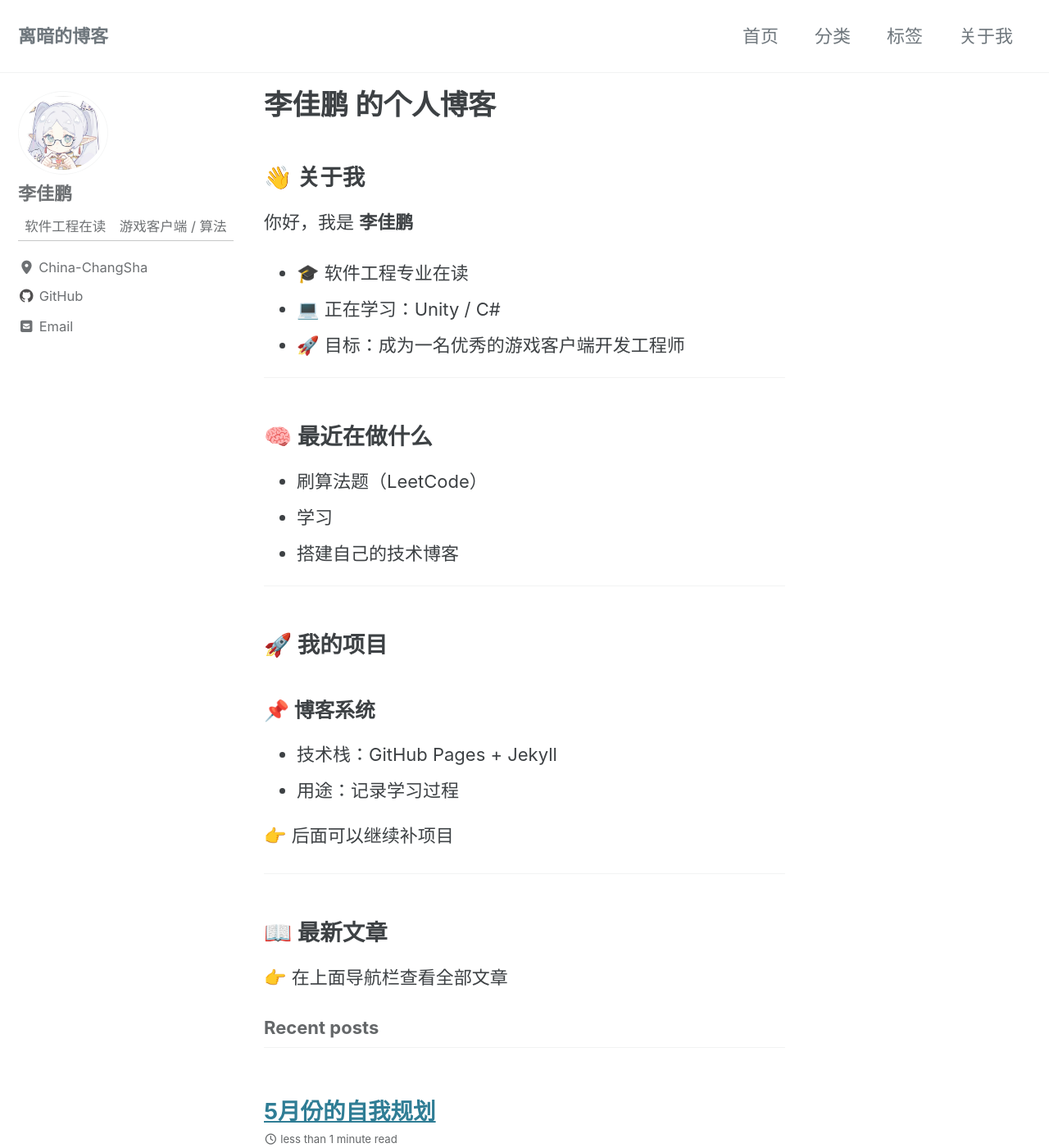
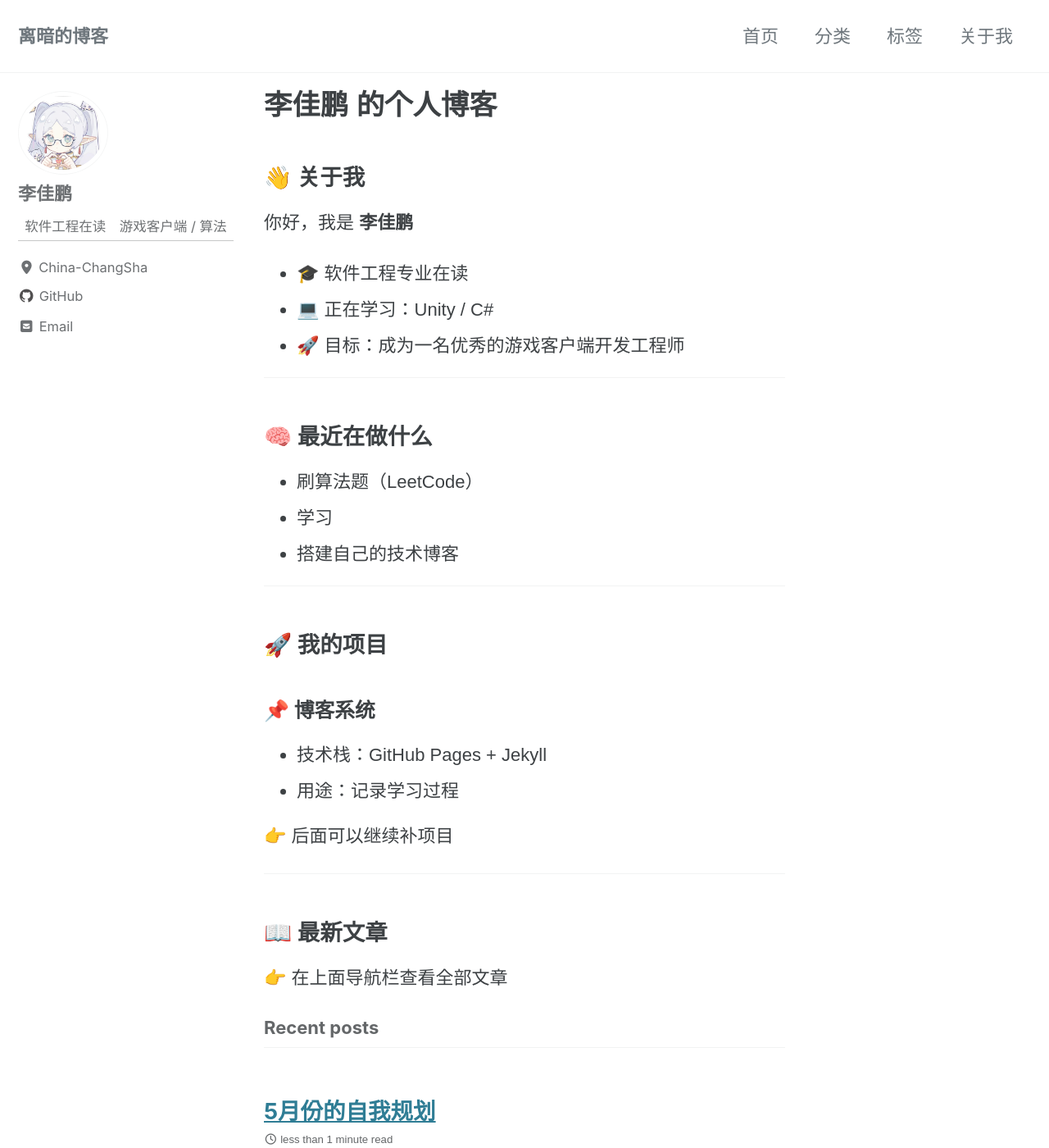
Before and after one commit to LJP3315/LJP3315.github.io, a Jekyll site: the page built from index.md, in a window 1280 px wide and 1400 px high. Shown: the whole window at 82% size. Built offline with Jekyll 4.4.1, drawn with Linux system fonts in a browser that asks for light colours; cached includes are drawn as plain includes; a style sheet for code colours, icons or effects is not loaded.

Commit message:
修改正文字体为霞鹜文楷

```diff
--- a/_includes/head/custom.html
+++ b/_includes/head/custom.html
@@ -1,6 +1,9 @@
 <!-- start custom head snippets -->
 
-<!-- Fira Code font -->
+<!-- 霞鹜文楷（正文字体） -->
+<link rel="stylesheet" href="https://cdn.jsdelivr.net/npm/lxgw-wenkai-webfont@1.330.0/style.css">
+
+<!-- 保留 Fira Code（代码字体） -->
 <link rel="preconnect" href="https://fonts.googleapis.com">
 <link rel="preconnect" href="https://fonts.gstatic.com" crossorigin>
 <link href="https://fonts.googleapis.com/css2?family=Fira+Code:wght@300;400;500;600;700&display=swap" rel="stylesheet">
--- a/assets/css/main.scss
+++ b/assets/css/main.scss
@@ -7,6 +7,19 @@
 
 @import "minimal-mistakes/skins/{{ site.minimal_mistakes_skin | default: 'default' }}"; // skin
 @import "minimal-mistakes"; // main partials
+
+// 正文字体使用霞鹜文楷
+body,
+.page__content,
+.archive__item,
+.sidebar,
+.masthead,
+.page__title,
+.page__meta,
+.author__name,
+.nav__items {
+  font-family: 'LXGW WenKai', 'Noto Sans SC', sans-serif;
+}
 
 // 代码字体使用 Fira Code
 code,
```
